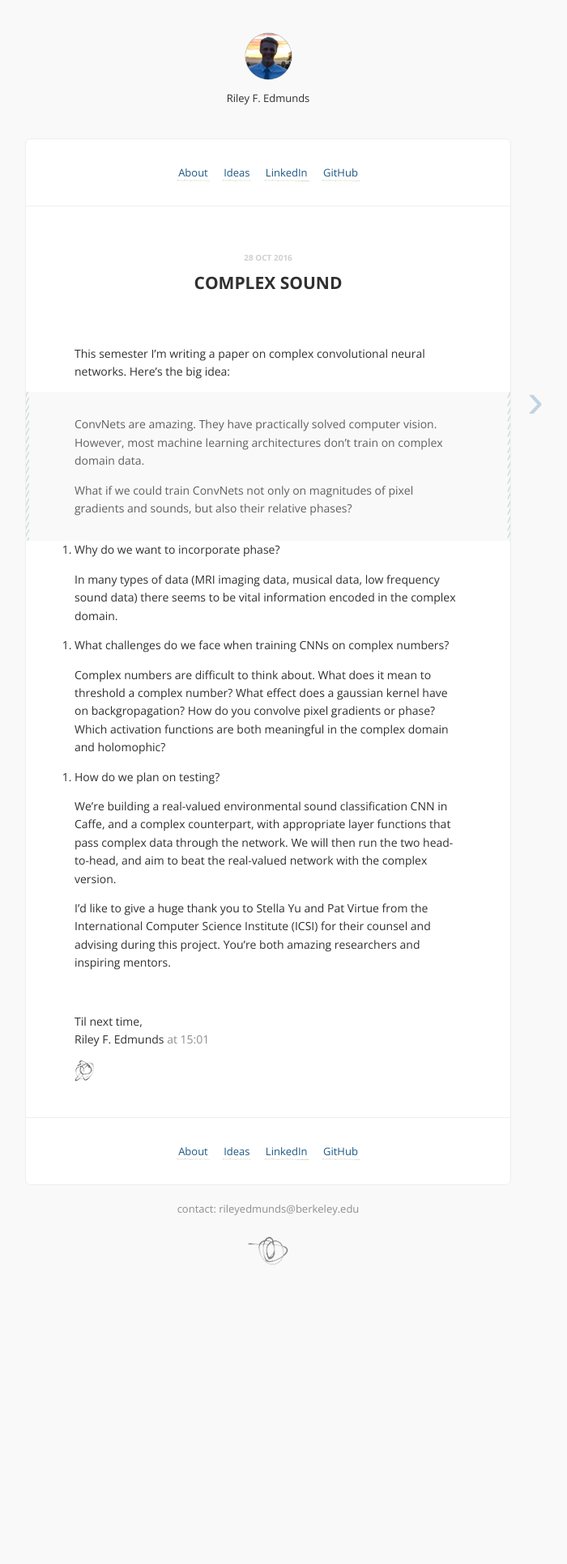
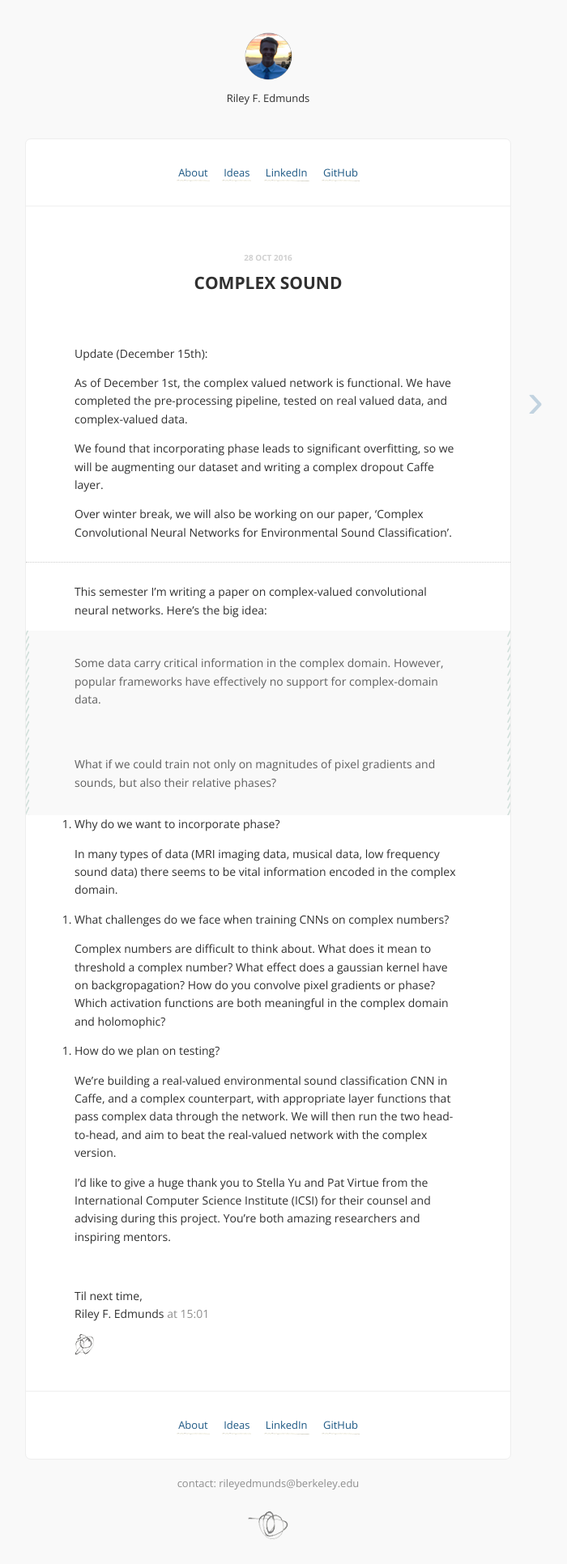
Before and after one commit to rileyedmunds/old-rileyedmunds.github.io, a Jekyll site: the page built from _posts/2016-10-7-complex-sound.md, in a window 1280 px wide. Shown: the whole page at 81% size, without its empty margins (309-1009 px from the left). Built offline with Jekyll 4.4.1, drawn with Linux system fonts in a browser that asks for light colours; comment, search, counter and statistics services are not loaded; before the commit the page ends 1593 px from its top, so only the background shows below that.

Commit message:
complexsound update

```diff
--- a/_posts/2016-10-7-complex-sound.md
+++ b/_posts/2016-10-7-complex-sound.md
@@ -4,11 +4,22 @@ title: Complex Sound
 date: 2016-10-28 15:01:42
 ---
 
-This semester I'm writing a paper on complex convolutional neural networks. Here's the big idea:
+Update (December 15th):
 
-> ConvNets are amazing. They have practically solved computer vision. However, most machine learning architectures don't train on complex domain data.
->
-> What if we could train ConvNets not only on magnitudes of pixel gradients and sounds, but also their relative phases?
+As of December 1st, the complex valued network is functional. We have completed the pre-processing pipeline, tested on real valued data, and complex-valued data.
+
+We found that incorporating phase leads to significant overfitting, so we will be augmenting our dataset and writing a complex dropout Caffe layer.
+
+Over winter break, we will also be working on our paper, 'Complex Convolutional Neural Networks for Environmental Sound Classification'.
+
+---
+
+
+This semester I'm writing a paper on complex-valued convolutional neural networks. Here's the big idea:
+
+> Some data carry critical information in the complex domain. However, popular frameworks have effectively no support for complex-domain data.
+
+> What if we could train not only on magnitudes of pixel gradients and sounds, but also their relative phases?
 
 
 1. Why do we want to incorporate phase?
```
Also changed, not shown: 2 other files.
